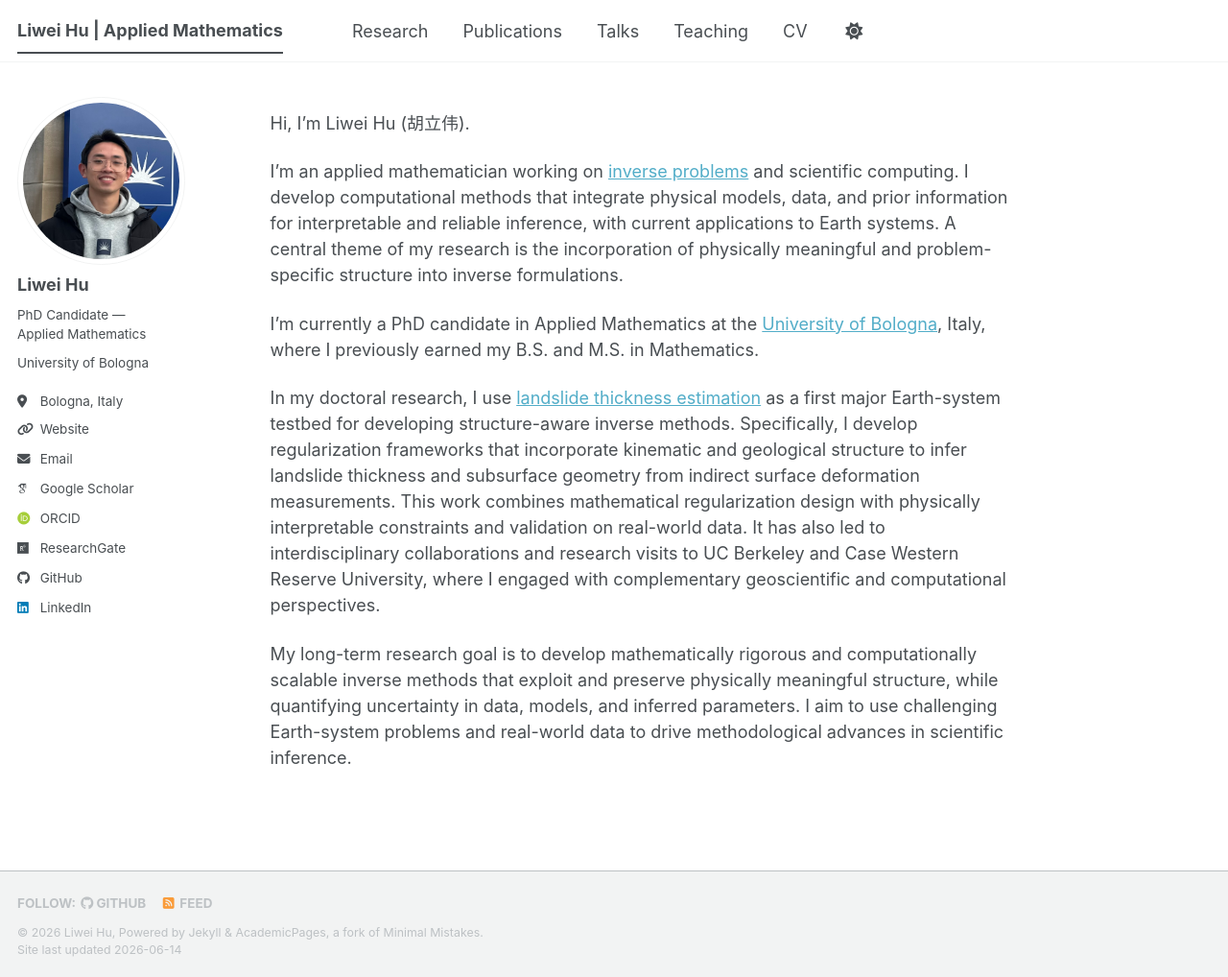
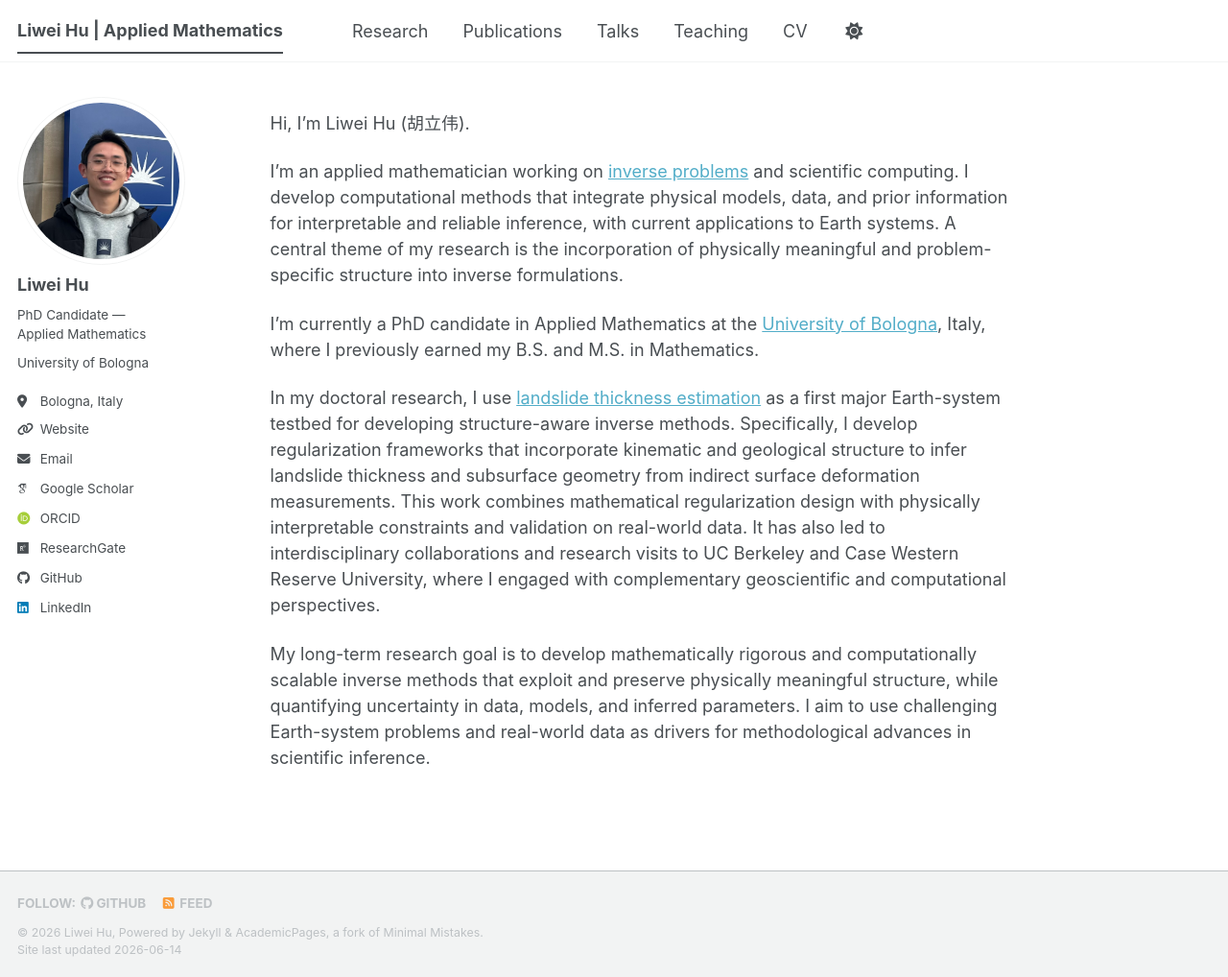
Before and after one commit to liweihu2/liweihu2.github.io, a Jekyll site: the page built from _pages/about.md, in a window 1280 px wide and 1018 px high. Shown: the whole window at 96% size. Built offline with Jekyll 4.4.1, drawn with Linux system fonts in a browser that asks for light colours; some web fonts are replaced; a script bundle is joined from its source files by our own code; library files that are not in the unit come from our copies.

Commit message:
about_uq

```diff
--- a/_pages/about.md
+++ b/_pages/about.md
@@ -15,4 +15,4 @@
 
 In my doctoral research, I use [landslide thickness estimation](https://liweihu2.github.io/publications/) as a first major Earth-system testbed for developing structure-aware inverse methods. Specifically, I develop regularization frameworks that incorporate kinematic and geological structure to infer landslide thickness and subsurface geometry from indirect surface deformation measurements. This work combines mathematical regularization design with physically interpretable constraints and validation on real-world data. It has also led to interdisciplinary collaborations and research visits to UC Berkeley and Case Western Reserve University, where I engaged with complementary geoscientific and computational perspectives.
 
-My long-term research goal is to develop mathematically rigorous and computationally scalable inverse methods that exploit and preserve physically meaningful structure, while quantifying uncertainty in data, models, and inferred parameters. I aim to use challenging Earth-system problems and real-world data to drive methodological advances in scientific inference.
+My long-term research goal is to develop mathematically rigorous and computationally scalable inverse methods that exploit and preserve physically meaningful structure, while quantifying uncertainty in data, models, and inferred parameters. I aim to use challenging Earth-system problems and real-world data as drivers for methodological advances in scientific inference.
```
